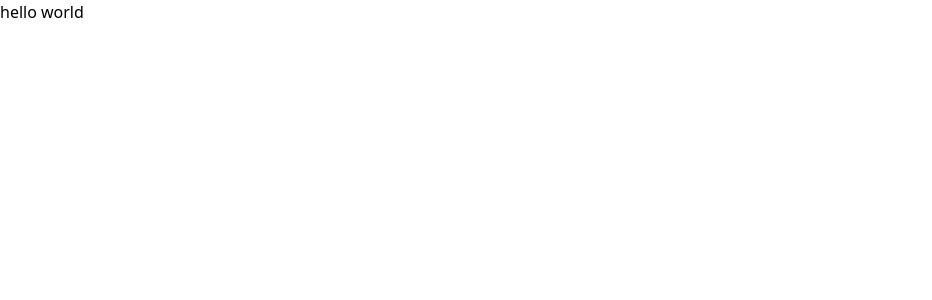
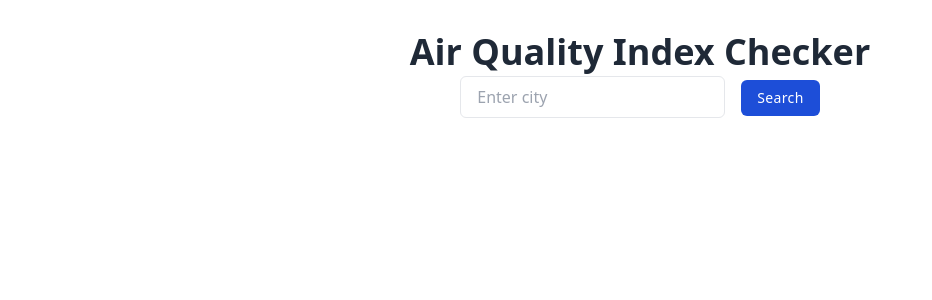
Before and after one commit to amuari/air-quality-app-new, a React (Vite) app in the folder air-quality-app/: page / in a window 1280 px wide. Shown: the top 300 px of the page, without its empty margins (0-932 px from the left). Built offline with nearby package versions, Linux system fonts and the light colour scheme.

Commit message:
api done

```diff
--- a/air-quality-app/src/App.css
+++ b/air-quality-app/src/App.css
@@ -0,0 +1,6 @@
+#root {
+  max-width: 1280px;
+  margin: 0 auto;
+  padding: 2rem;
+  text-align: center;
+}
--- a/air-quality-app/src/App.jsx
+++ b/air-quality-app/src/App.jsx
@@ -1,17 +1,40 @@
 import './App.css'
+import { useState } from 'react'
+import CitySearch from './components/CitySearch'
+
+function App() {
+  const [error, setError] = useState(null)
+  const [airQualityData, setAirQualityData] = useState(null)
   const getAirQuality = async (city) => {
     try {
       const response = await fetch(
-      `https://api.waqi.info/feed/${city}/?token=${process.env.REACT_APP_AQI_AOI_TOKEN}`
+        `https://api.waqi.info/feed/${city}/?token=245a49a132fae6fdd9a014ee209a01efe0e0855f  `
       )
       const data = await response.json()
       console.log(data)
+      if (response.ok && data.status === 'ok') {
+        setAirQualityData(data.data)
+        setError(null)
+      } else {
+        setError(
+          'Sorry city not available. Try another location nearby or check your spelling  '
+        )
+        setAirQualityData(null)
+      }
     } catch (error) {
-    console.log(error)
+      console.error('network error:', error)
+      setError('Sorry,Something went wwrong')
+      setAirQualityData(null)
     }
   }
-function App() {
-  return <main>hello world</main>
+  return (
+    <main>
+      <h1 className='text-3xl font-semibold text-gray-800  lg:text-4xl'>
+        Air Quality Index Checker
+      </h1>
+      <CitySearch getAirQuality={getAirQuality} />
+    </main>
+  )
 }
 
 export default App
--- /dev/null
+++ b/air-quality-app/src/components/CitySearch.jsx
@@ -0,0 +1,36 @@
+import { useState } from 'react'
+
+const CitySearch = ({ getAirQuality }) => {
+  const [inputValue, setInputValue] = useState('')
+  const handleInputChange = (e) => {
+    setInputValue(e.target.value)
+  }
+
+  const handleSearch = (e) => {
+    e.preventDefault()
+    const formattedCity = inputValue.replace(/ /g, '-')
+    getAirQuality(formattedCity)
+  }
+  return (
+    <div>
+      <form action=''>
+        <input
+          type='search'
+          placeholder='Enter city'
+          value={inputValue}
+          onChange={handleInputChange}
+          className='px-4 py-2 text-gray-700 bg-white border rounded-md sm:mx-2 dark:bg-gray-900 dark:text-gray-300 dark:border-gray-600 focus:border-blue-400 dark:focus:border-blue-300 focus:outline-none focus:ring focus:ring-blue-300 focus:ring-opacity-40'
+        ></input>
+        <button
+          type='submit'
+          onClick={handleSearch}
+          className='x-4 py-2 m-2 p-4 text-sm font-medium tracking-wide text-white capitalize transition-colors duration-300 transform bg-blue-700 rounded-md sm:mx-2 hover:bg-blue-600 focus:outline-none focus:bg-blue-600'
+        >
+          Search
+        </button>
+      </form>
+    </div>
+  )
+}
+
+export default CitySearch
```
Lines whose indentation alone changed are shown as unchanged.
